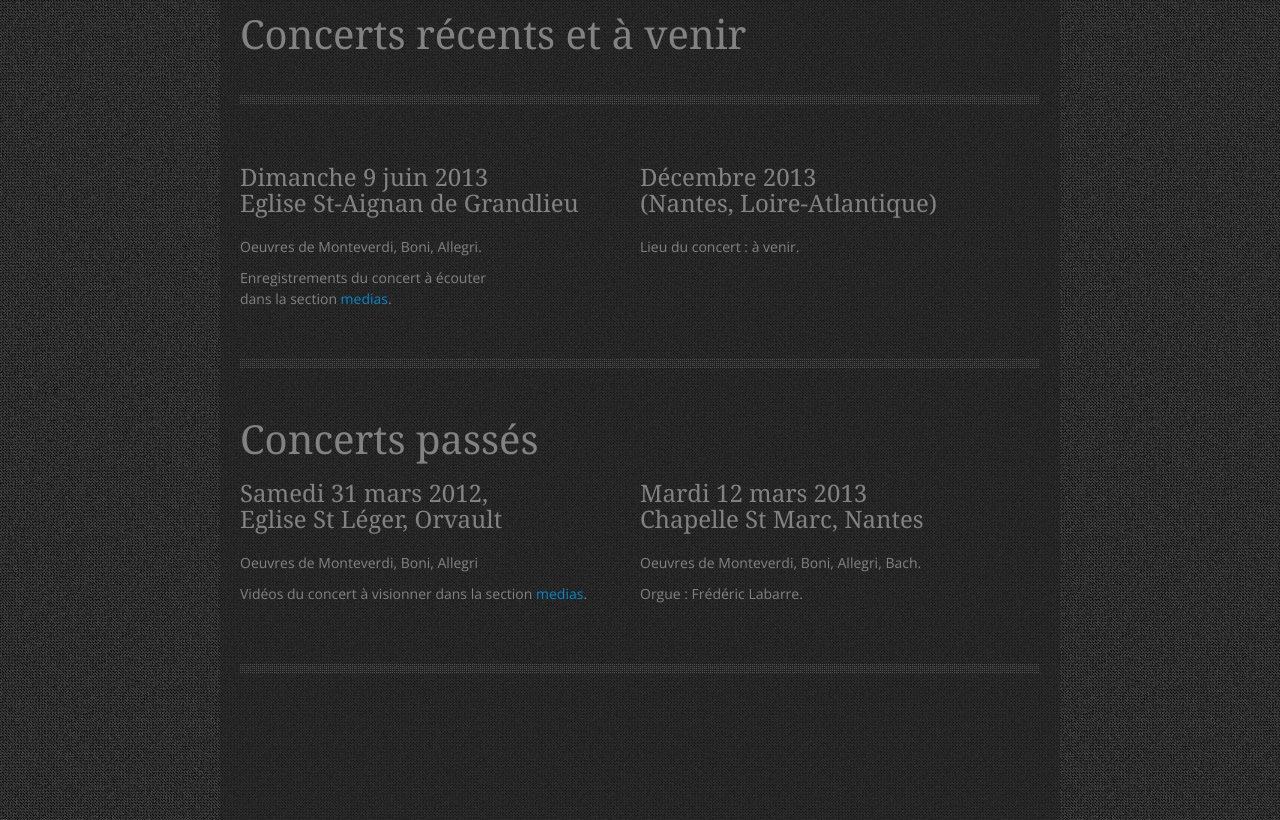
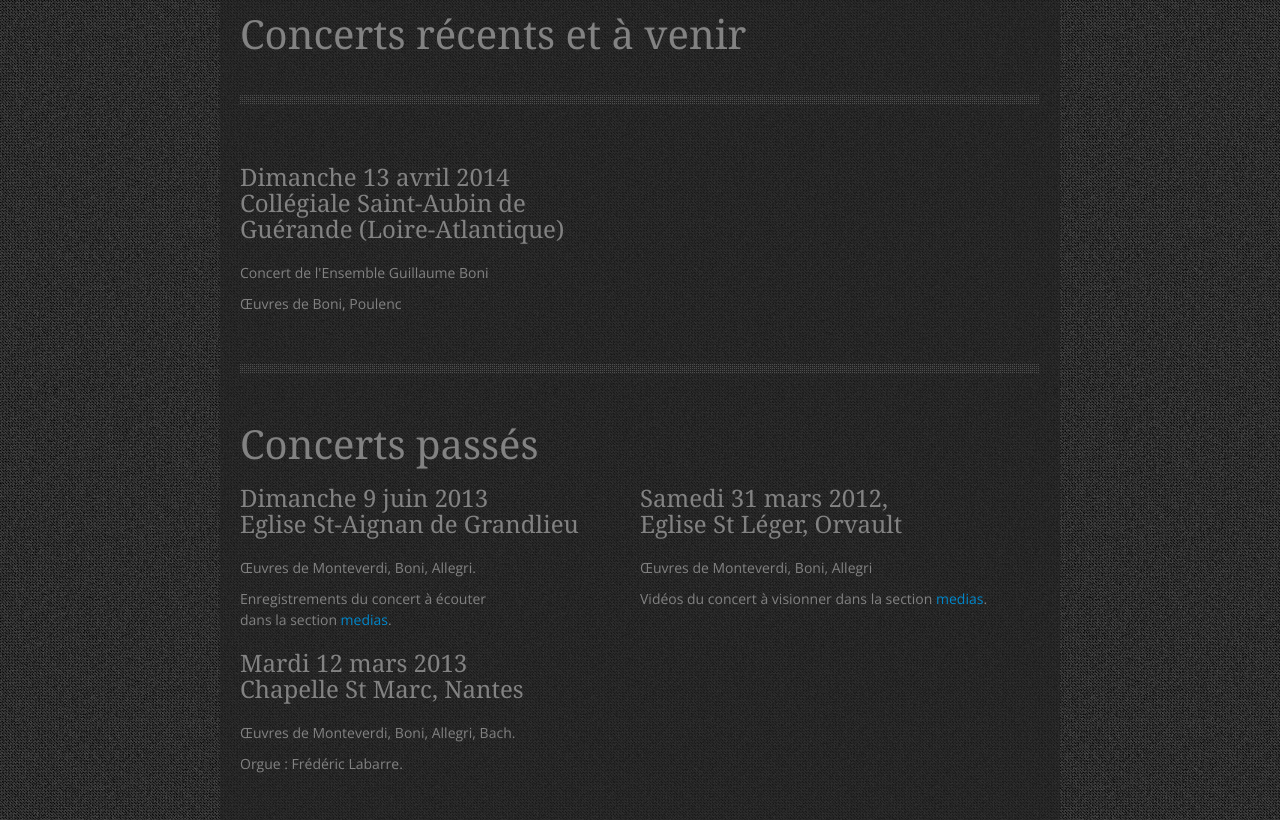
Before and after one commit to ronanguilloux/ensemble-boni.org, a plain HTML site: page web/index.html in a window 1280 px wide. Shown: the part 780-1600 px from the top of the page. Drawn offline with nearby package versions, Linux system fonts and the light colour scheme; a web font is replaced by a local one.

Commit message:
re-arranging concerts

```diff
--- a/web/index.html
+++ b/web/index.html
@@ -119,14 +119,20 @@
                 </div><!-- /.row -->
                 <div class="divider-top"></div>
                 <div class="row">
-                    <div class="span4">
-                        <h3>Dimanche 9 juin 2013<br>Eglise St-Aignan de Grandlieu</h3>
-                        <p>Oeuvres de Monteverdi, Boni, Allegri.</p>
-                        <p>Enregistrements du concert à écouter<br>dans la section <a href="#soundcloud">medias</a>.</p>
-                    </div><!-- /.span4 -->
-                    <div class="span4">
-                        <h3>Décembre 2013<br>(Nantes, Loire-Atlantique)</h3>
-                        <p>Lieu du concert : à venir.</p>
+                    <div class="span4" itemscope itemtype="http://schema.org/MusicEvent">
+                        <h3><span itemprop="startDate" content="2014-04-13T17:00">Dimanche 13 avril 2014</span>
+                            <br><span itemprop="address" itemscope itemtype="http://schema.org/PostalAddress">
+                                <span itemprop="streetAddress">Collégiale Saint-Aubin
+                                    de <span itemprop="addressLocality">Guérande</span>
+                                    (<span itemprop="addressRegion">Loire-Atlantique</span>)
+                                </span>
+                            </span>
+                        </h3>
+                        <p>
+                            <span itemprop="name">Concert de l'Ensemble Guillaume Boni</span>
+                            <a itemprop="url" href="http://ensemble-boni.org/#concerts"></a>
+                        </p>
+                        <p itemprop="description">Œuvres de Boni, Poulenc</p>
                     </div><!-- /.span4 -->
                 </div><!-- /.row -->
                 <div class="divider-middle"></div>
@@ -137,13 +143,20 @@
                 </div><!-- /.row -->
                 <div class="row">
                     <div class="span4">
+                        <h3>Dimanche 9 juin 2013<br>Eglise St-Aignan de Grandlieu</h3>
+                        <p>Œuvres de Monteverdi, Boni, Allegri.</p>
+                        <p>Enregistrements du concert à écouter<br>dans la section <a href="#soundcloud">medias</a>.</p>
+                    </div><!-- /.span4 -->
+                    <div class="span4">
                         <h3>Samedi 31 mars 2012,<br>Eglise St Léger, Orvault</h3>
-                        <p>Oeuvres de Monteverdi, Boni, Allegri</p>
+                        <p>Œuvres de Monteverdi, Boni, Allegri</p>
                         <p>Vidéos du concert à visionner dans la section <a href="#medias">medias</a>.</p>
                     </div><!-- /.span4 -->
+                </div><!-- /.row -->
+                <div class="row">
                     <div class="span4">
                         <h3>Mardi 12 mars 2013<br>Chapelle St Marc, Nantes</h3>
-                        <p>Oeuvres de Monteverdi, Boni, Allegri, Bach.</p>
+                        <p>Œuvres de Monteverdi, Boni, Allegri, Bach.</p>
                         <p>Orgue : Frédéric Labarre.</p>
                     </div><!-- /.span4 -->
                 </div>
@@ -199,7 +212,8 @@
                         <ul>
                         <li>Claudio Monteverdi - Magnificat II in genere da cappella</li>
                         <li>J. S. Bach - Motet "Lobet Den Herrn, Alle Heiden" BWV 230</li>
-                        <li>Antonio Lotti - Crucifixus à 8 voix</p>
+                        <li>Antonio Lotti - Crucifixus à 8 voix</li>
+                        <li>Francis Poulenc - Quatre motets pour le temps de Noël</li>
                         </ul>
                     </div><!-- /.span12 -->
                 </div><!-- /.row -->
```
